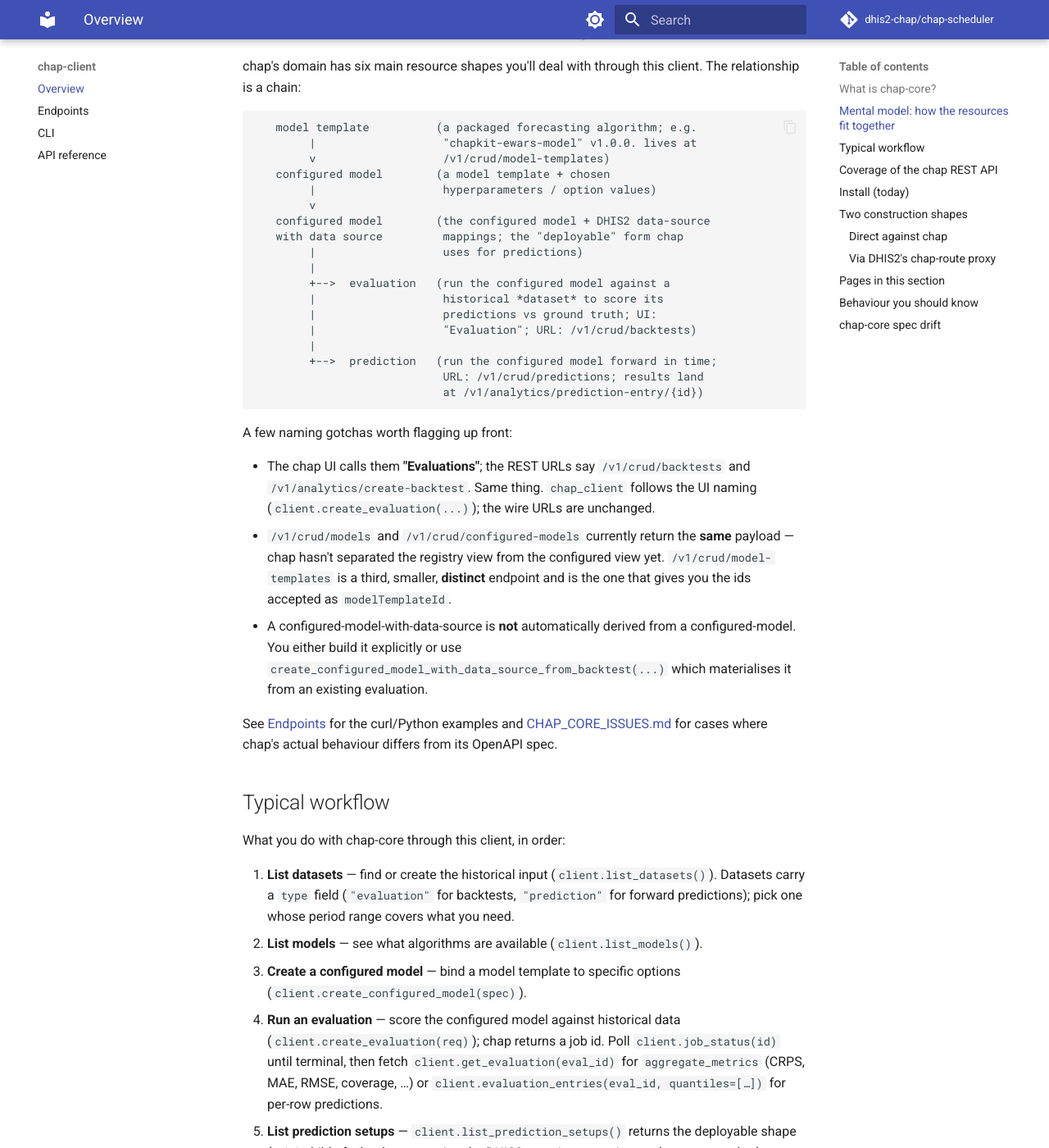
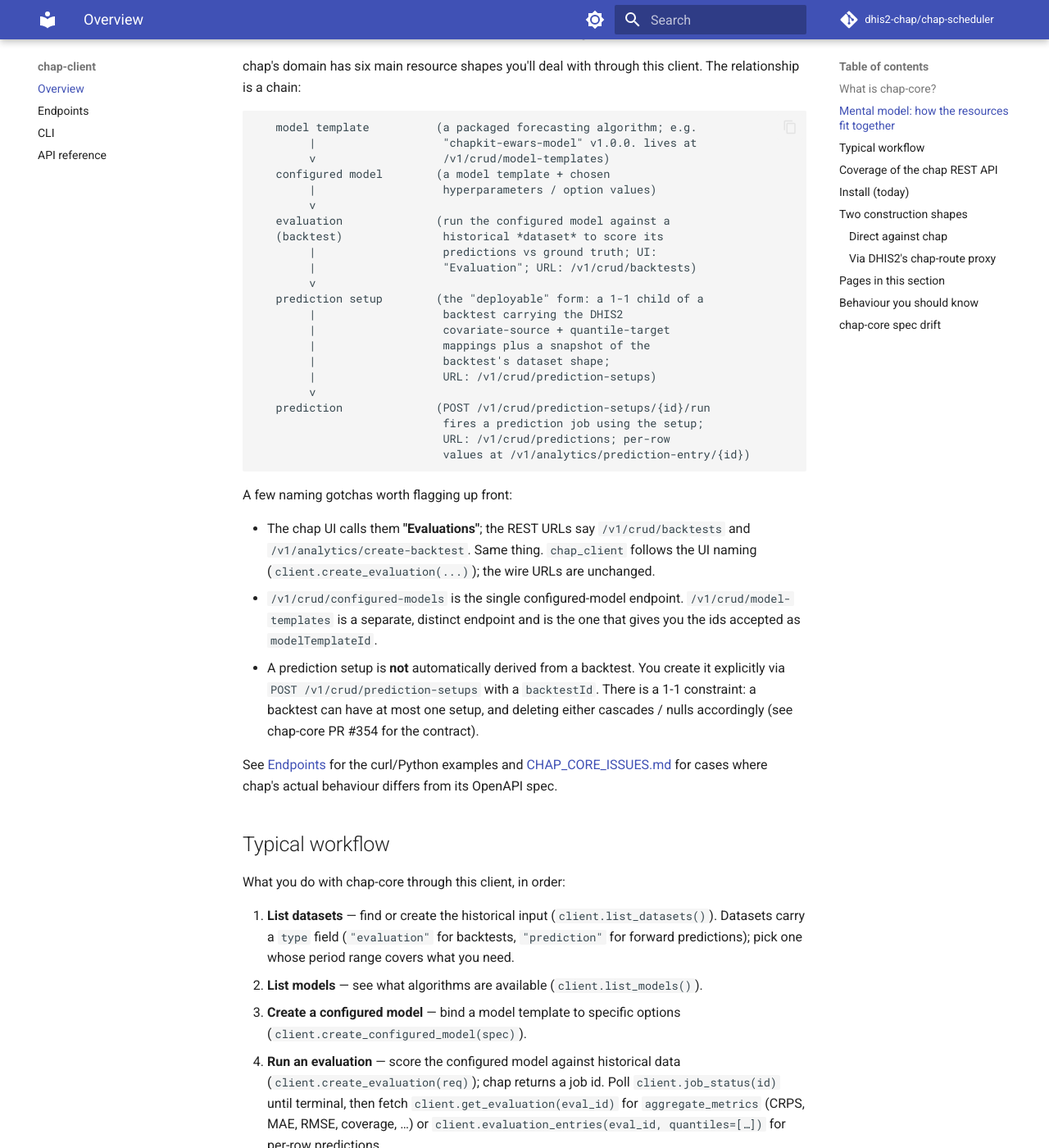
Before and after one commit to dhis2-chap/chap-scheduler, an MkDocs documentation site: the page built from docs/chap-client/index.md, in a window 1280 px wide and 1400 px high, scrolled down 732 px. Shown: the whole window at 82% size. Built offline with MkDocs 1.6.1 and Material for MkDocs 9.7.7, drawn with Linux system fonts in a browser that asks for light colours; comment, search, counter and statistics services are not loaded.

Commit message:
fix(flow): surface skipped setups in run report + clean stale docs
Addresses four follow-ups from PR review:

1. (medium) Disabled setups were silently dropped before
   ModelRunEntry creation, so the run-report artifact had no record
   of what was skipped. Now each disabled setup becomes a
   ``ModelRunEntry`` with ``status="skipped"`` and
   ``skip_reason="schedule_enabled=false"``, rendered in the report
   alongside succeeded / failed entries. The section heading
   reports the new triplet (``N succeeded, N failed, N skipped``).
   The "chap returned no prediction setups" copy is reserved for
   the genuine empty-list case; an all-skipped run now reads
   correctly. Two new tests cover both the skipped-row rendering
   and the regression where every setup is disabled.

2. (medium) Docs still referenced removed ``cmwds`` subcommands.
   Updated docs/chap-client/cli.md (command tree + walkthroughs +
   limitations), docs/local-stack-runbook.md (the
   ``cmwds from-evaluation`` line), docs/chap-client/index.md
   (mental-model diagram + naming-gotchas), docs/operations.md
   (the "configured-model-with-data-source" mentions in
   pre-trigger + scalability sections), and docs/index.md
   (overview line).

3. (low) CLI advertised "Prediction-setup CRUD + run" but only
   exposes ``list`` and ``get``. Adjusted the Typer help text to
   "List + fetch prediction setups (read-only; create / run via
   chap REST API)."

4. (low) User-facing docs still described the old configured-
   model-with-data-source mental model. The mental-model section
   in chap-client/index.md is rewritten to show
   ``backtest -> prediction setup -> prediction``; the naming-
   gotchas paragraph drops the no-longer-true claim about
   /v1/crud/models == /v1/crud/configured-models (that endpoint is
   gone). report.py module docstring and class docstring updated to
   "per-prediction-setup".

Verified: ``make lint`` (ruff + mypy + pyright) clean,
``make test`` green (210 passed; +2 new), ``mkdocs build --strict``
clean, ``chap-client prediction-setups --help`` shows the new
truthful help text.

````diff
--- a/docs/chap-client/index.md
+++ b/docs/chap-client/index.md
@@ -40,18 +40,22 @@
    configured model        (a model template + chosen
         |                   hyperparameters / option values)
         v
-   configured model        (the configured model + DHIS2 data-source
-   with data source         mappings; the "deployable" form chap
-        |                   uses for predictions)
-        |
-        +-->  evaluation   (run the configured model against a
-        |                   historical *dataset* to score its
+   evaluation              (run the configured model against a
+   (backtest)               historical *dataset* to score its
         |                   predictions vs ground truth; UI:
         |                   "Evaluation"; URL: /v1/crud/backtests)
-        |
-        +-->  prediction   (run the configured model forward in time;
-                            URL: /v1/crud/predictions; results land
-                            at /v1/analytics/prediction-entry/{id})
+        v
+   prediction setup        (the "deployable" form: a 1-1 child of a
+        |                   backtest carrying the DHIS2
+        |                   covariate-source + quantile-target
+        |                   mappings plus a snapshot of the
+        |                   backtest's dataset shape;
+        |                   URL: /v1/crud/prediction-setups)
+        v
+   prediction              (POST /v1/crud/prediction-setups/{id}/run
+                            fires a prediction job using the setup;
+                            URL: /v1/crud/predictions; per-row
+                            values at /v1/analytics/prediction-entry/{id})
 ```
 
 A few naming gotchas worth flagging up front:
@@ -60,15 +64,16 @@
   `/v1/crud/backtests` and `/v1/analytics/create-backtest`. Same
   thing. `chap_client` follows the UI naming
   (`client.create_evaluation(...)`); the wire URLs are unchanged.
-- `/v1/crud/models` and `/v1/crud/configured-models` currently return
-  the **same** payload — chap hasn't separated the registry view from
-  the configured view yet. `/v1/crud/model-templates` is a third,
-  smaller, **distinct** endpoint and is the one that gives you the
-  ids accepted as `modelTemplateId`.
-- A configured-model-with-data-source is **not** automatically
-  derived from a configured-model. You either build it explicitly or
-  use `create_configured_model_with_data_source_from_backtest(...)`
-  which materialises it from an existing evaluation.
+- `/v1/crud/configured-models` is the single configured-model
+  endpoint. `/v1/crud/model-templates` is a separate, distinct
+  endpoint and is the one that gives you the ids accepted as
+  `modelTemplateId`.
+- A prediction setup is **not** automatically derived from a
+  backtest. You create it explicitly via
+  `POST /v1/crud/prediction-setups` with a `backtestId`. There is a
+  1-1 constraint: a backtest can have at most one setup, and
+  deleting either cascades / nulls accordingly (see chap-core
+  PR #354 for the contract).
 
 See [Endpoints](endpoints.md) for the curl/Python examples and
 [CHAP_CORE_ISSUES.md](https://github.com/dhis2-chap/chap-scheduler/blob/main/chap_client/CHAP_CORE_ISSUES.md)
````
Also changed, not shown: docs/chap-client/cli.md (+19 -16 lines), docs/index.md (+1 -1 lines), docs/local-stack-runbook.md (+5 -2 lines), docs/operations.md (+11 -7 lines), 5 other files.
